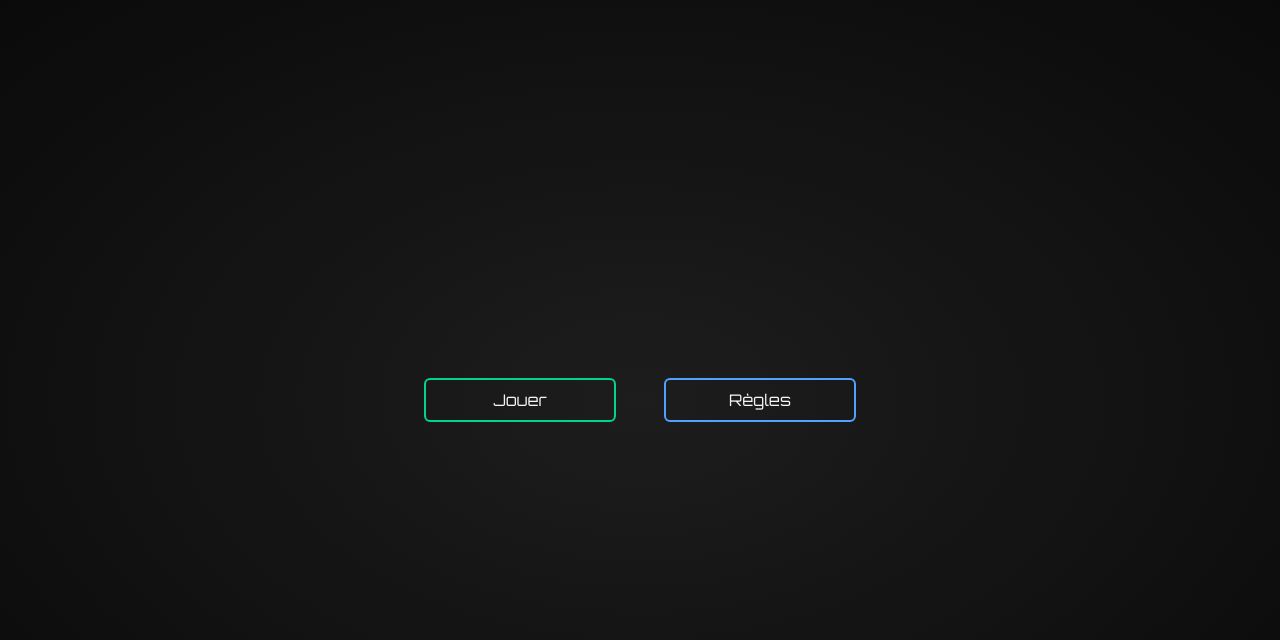
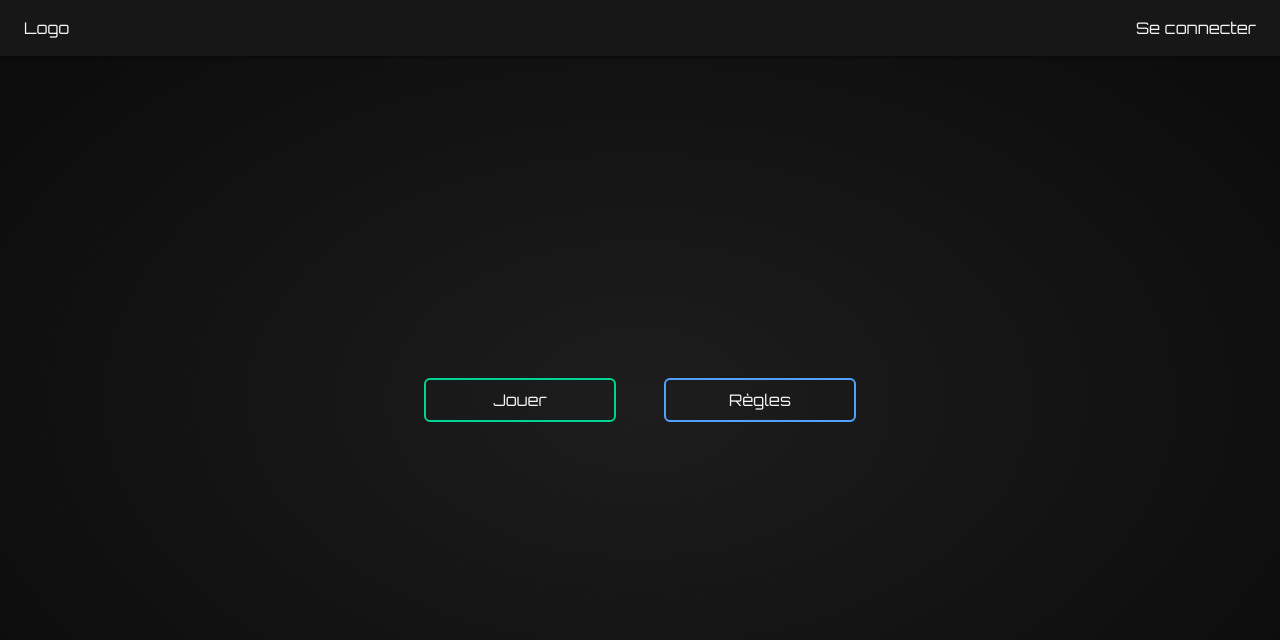
Before and after one commit to Nqbral/last-hope, a Next.js app in the folder workspaces/client/: page / in a window 1280 px wide. Shown: the top 640 px of the page. Built offline with nearby package versions, Linux system fonts and the light colour scheme; no server answers.

Commit message:
CLIENT - Handle connexion login

```diff
--- /dev/null
+++ b/workspaces/client/src/app/components/navbar/Navbar.tsx
@@ -0,0 +1,39 @@
+'use client';
+
+import { useAuth } from '@contexts/AuthContext';
+import NqbralGamesLogo from '@public/nqbral-games-logo-row.png';
+import Image from 'next/image';
+import Link from 'next/link';
+import { useRouter } from 'next/navigation';
+
+export default function Navbar() {
+  const { isLogged, userName } = useAuth();
+  const router = useRouter();
+
+  const toLogin = () => {
+    router.push(
+      process.env.NEXT_PUBLIC_WS_NQBRAL_GAMES_URL +
+        '/signin?redirect_to=' +
+        process.env.NEXT_PUBLIC_WS_LAST_HOPE_URL,
+    );
+  };
+
+  return (
+    <div className="fixed top-0 flex w-full flex-row items-center justify-between bg-neutral-900 px-6 py-4 shadow-sm shadow-neutral-950">
+      <Link href="/">
+        <div>Logo</div>
+        {/* <Image src={NqbralGamesLogo} className="w-20" alt="nqbral-games-logo" /> */}
+      </Link>
+      {isLogged == null && <></>}
+      {isLogged == true && <div>{userName}</div>}
+      {isLogged == false && (
+        <button
+          className="transition-colors hover:text-neutral-300"
+          onClick={toLogin}
+        >
+          Se connecter
+        </button>
+      )}
+    </div>
+  );
+}
--- a/workspaces/client/src/app/contexts/AuthContext.tsx
+++ b/workspaces/client/src/app/contexts/AuthContext.tsx
@@ -7,6 +7,7 @@ type AuthContextType = {
   accessToken: string | null;
   userName: string | null;
   isLoading: boolean;
+  isLogged: boolean;
   logout: () => Promise<void>;
 };
 
@@ -14,6 +15,7 @@ const AuthContext = createContext<AuthContextType>({
   accessToken: null,
   userName: null,
   isLoading: true,
+  isLogged: false,
   logout: async () => {},
 });
 
@@ -21,6 +23,7 @@ export const AuthProvider = ({ children }: { children: React.ReactNode }) => {
   const [accessToken, setAccessToken] = useState<string | null>(null);
   const [userName, setUserName] = useState<string | null>(null);
   const [isLoading, setIsLoading] = useState(true);
+  const [isLogged, setIsLogged] = useState(false);
 
   useEffect(() => {
     const authenticate = async () => {
@@ -32,6 +35,7 @@ export const AuthProvider = ({ children }: { children: React.ReactNode }) => {
           .then((res) => {
             if (res.status == 201) {
               setAccessToken(res.data.accessToken);
+              setIsLogged(true);
               localStorage.setItem('accessToken', res.data.accessToken);
               return;
             }
@@ -75,6 +79,7 @@ export const AuthProvider = ({ children }: { children: React.ReactNode }) => {
         })
         .then(() => {
           localStorage.removeIteme('accessToken');
+          setIsLogged(false);
           setAccessToken(null);
         });
     } catch (error) {
@@ -83,7 +88,9 @@ export const AuthProvider = ({ children }: { children: React.ReactNode }) => {
   };
 
   return (
-    <AuthContext.Provider value={{ accessToken, userName, isLoading, logout }}>
+    <AuthContext.Provider
+      value={{ accessToken, userName, isLoading, isLogged, logout }}
+    >
       {children}
     </AuthContext.Provider>
   );
--- a/workspaces/client/src/app/page.tsx
+++ b/workspaces/client/src/app/page.tsx
@@ -1,10 +1,12 @@
 import LinkButton from '@components/buttons/LinkButton';
+import Navbar from '@components/navbar/Navbar';
 
 import LoadingAuth from './layout/LoadingAuth';
 
 export default function Home() {
   return (
     <LoadingAuth>
+      <Navbar />
       <div className="flex h-full min-h-screen w-full flex-col items-center justify-center gap-4">
         <div className="flex flex-row gap-12">
           <LinkButton buttonText={'Jouer'} linkTo={'lobby'} primary={true} />
```
